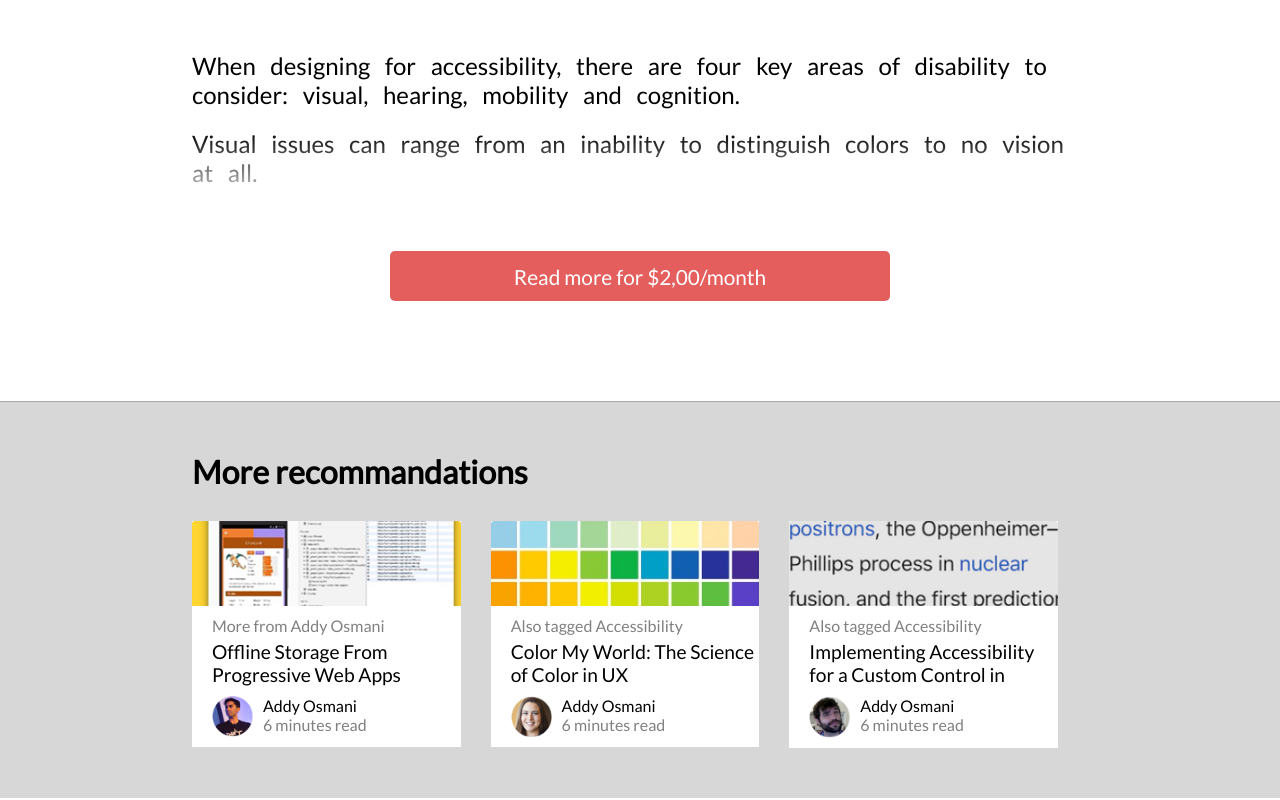
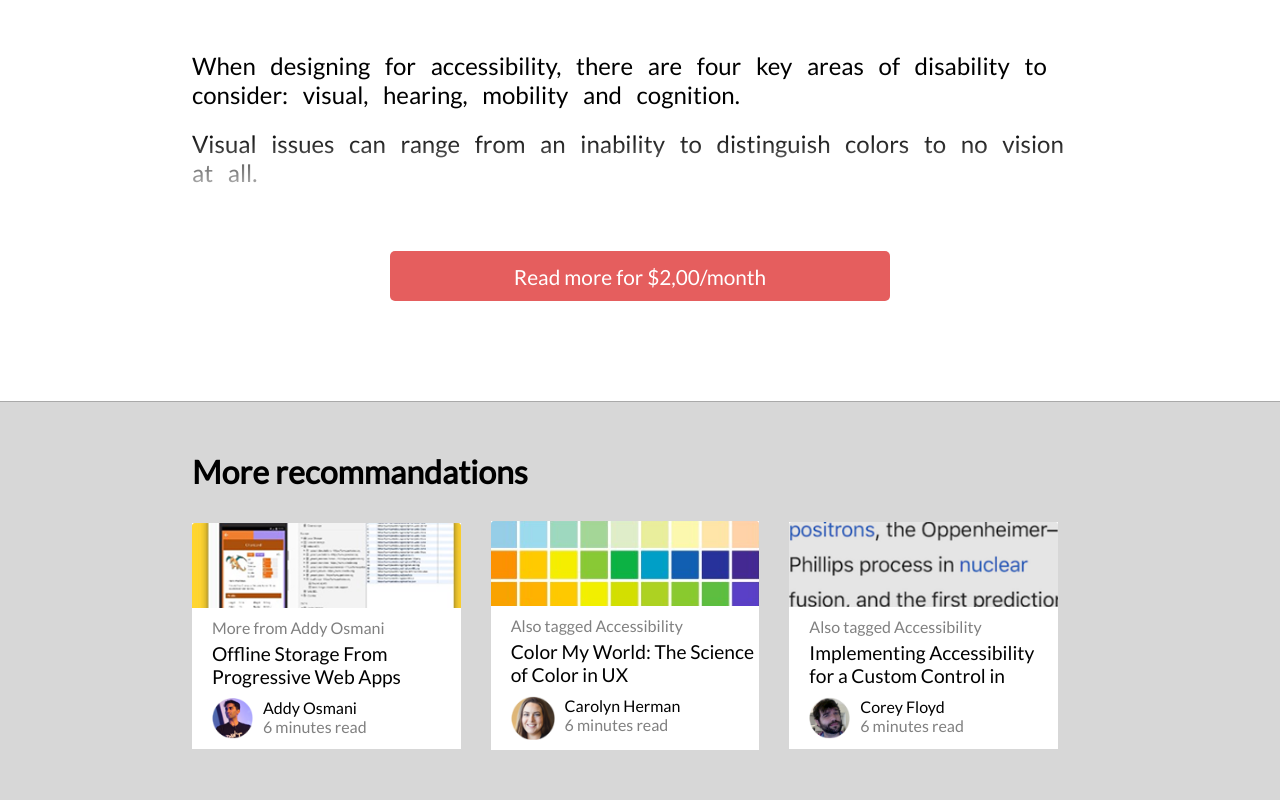
Before and after one commit to Irjean/LEM_projet1, a website: page index.html in a window 1280 px wide. Shown: the part 1550-2350 px from the top of the page. Drawn offline with Linux system fonts and the light colour scheme.

Commit message:
fixed typo

```diff
--- a/assets/style/css/index.css
+++ b/assets/style/css/index.css
@@ -161,7 +161,7 @@ main .article-content .article-pay {
   height: 200px;
   overflow-y: hidden;
   box-shadow: inset 0px -100px 30px -30px #fff;
-  transition: 1s;
+  transition: 0.3s;
 }
 main .article-content .article-pay .shadow {
   position: absolute;
--- a/index.html
+++ b/index.html
@@ -126,7 +126,7 @@
                         <div class="card-author-container">
                             <img src="./assets/images/carolynherman-small.png" alt="Picture of Carolyn Herman">
                             <div class="card-author">
-                                <h4>Addy Osmani</h4>
+                                <h4>Carolyn Herman</h4>
                                 <span>6 minutes read</span>
                             </div>
                         </div>
@@ -138,7 +138,7 @@
                         <div class="card-author-container">
                             <img src="./assets/images/coreyfloyd-small.png" alt="Picture of Corey Floyd">
                             <div class="card-author">
-                                <h4>Addy Osmani</h4>
+                                <h4>Corey Floyd</h4>
                                 <span>6 minutes read</span>
                             </div>
                         </div>
```
